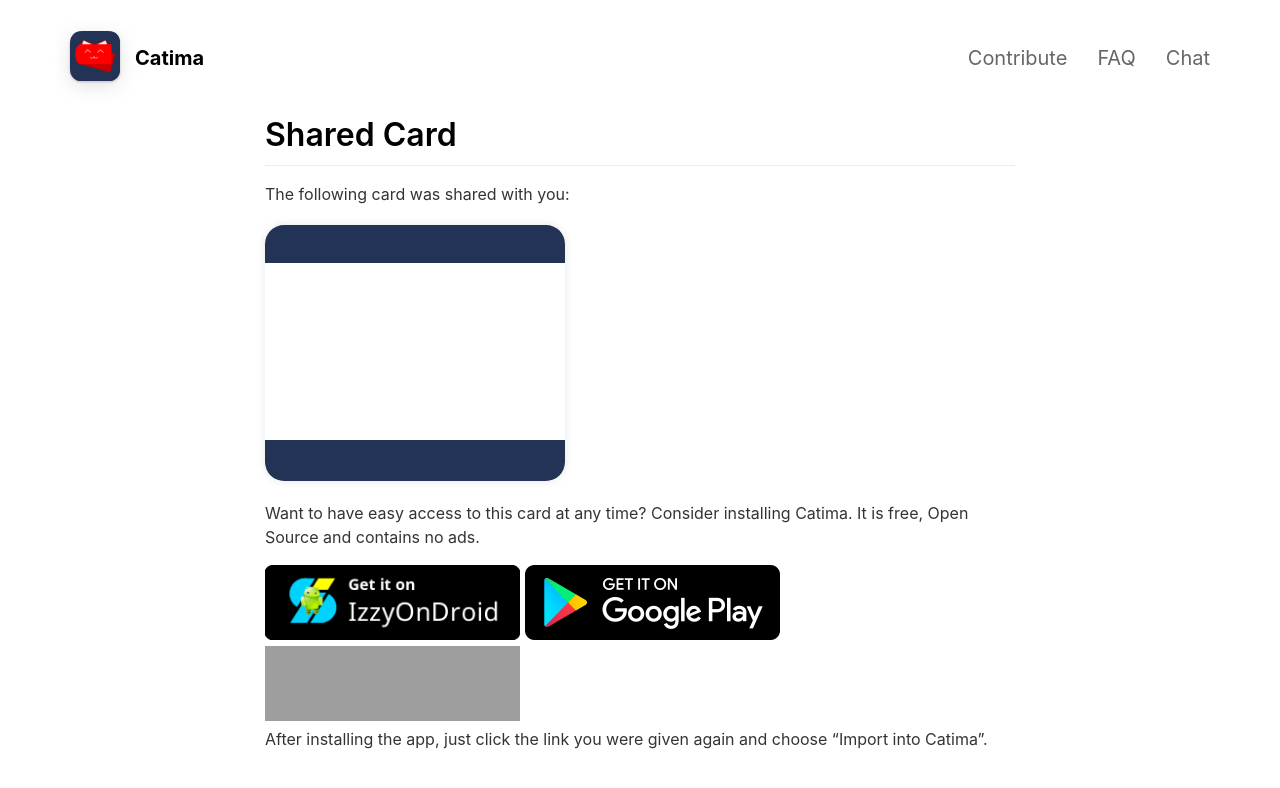
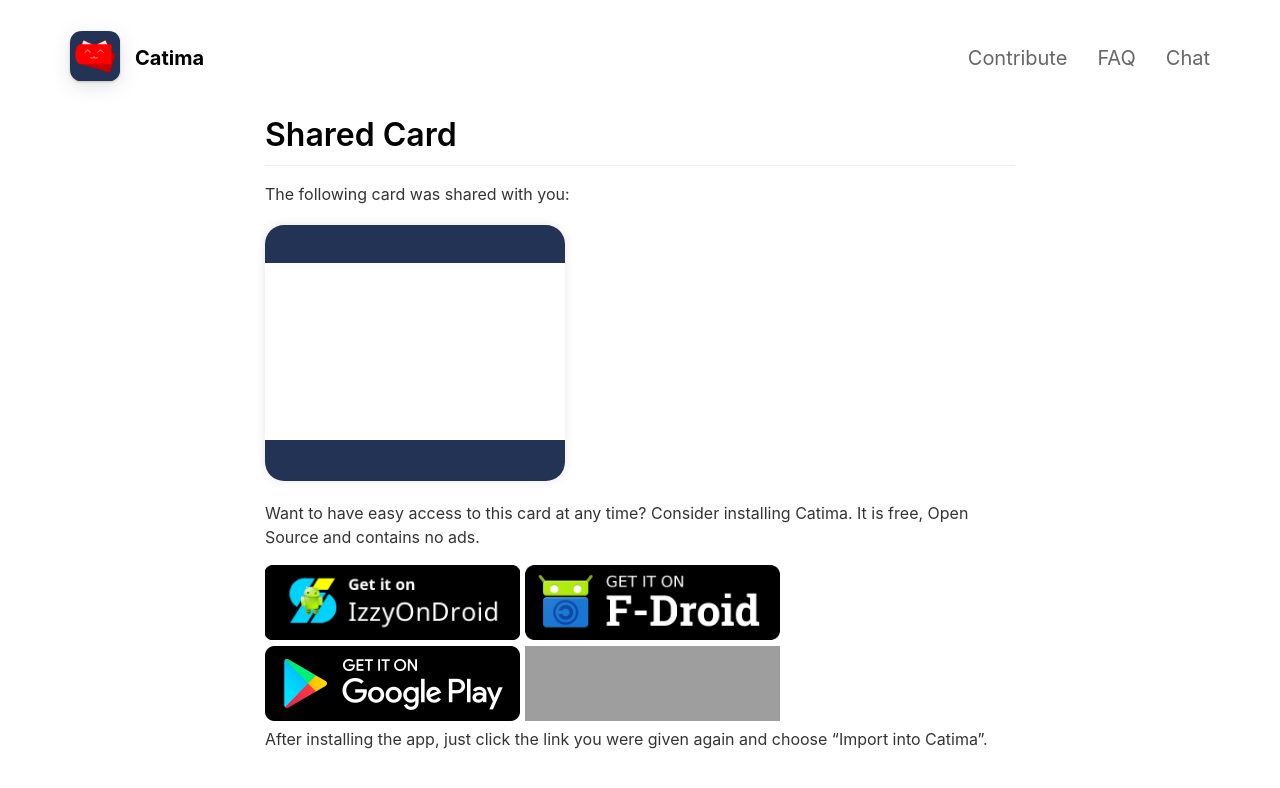
Before and after one commit to CatimaLoyalty/Website, a Jekyll site: the page built from _pages/share.md, in a window 1280 px wide. Shown: the top 788 px of the page. Built offline with Jekyll 4.4.1, drawn with Linux system fonts in a browser that asks for light colours; nearby versions of some CDN libraries; grey boxes are pictures that could not be loaded.

Commit message:
Readd F-Droid button

```diff
--- a/_config.yml
+++ b/_config.yml
@@ -7,7 +7,7 @@ page_title: Catima - The Libre Card Wallet # Automatically populates with app na
 
 appstore_link: # Automatically populates if not set and if iOS app ID is set. Otherwise enter manually.
 playstore_link: https://play.google.com/store/apps/details?id=me.hackerchick.catima # Enter Google Play Store URL.
-#fdroid_link: https://f-droid.org/en/packages/me.hackerchick.catima/
+fdroid_link: https://f-droid.org/en/packages/me.hackerchick.catima/
 izzyondroid_link: https://apt.izzysoft.de/fdroid/index/apk/me.hackerchick.catima
 directDownload_link: https://github.com/TheLastProject/Catima/releases/latest/download/app-release.apk
 #presskit_download_link: https://emilbaehr.com # Enter a link to downloadable file or (e.g. public Dropbox link to a .zip file). Or upload your press kit file to assets and set path accordingly (e.g. "assets/your_press_kit.zip").
--- a/_includes/download_buttons.html
+++ b/_includes/download_buttons.html
@@ -1,19 +1,30 @@
 {% if site.izzyondroid_link %}
-    <a class="izzyOnDroidLink" href="{{site.izzyondroid_link}}"><img class="downloadButton" src="/assets/izzyondroid.png"></a>
+    <a id="izzyOnDroidLink" href="{{site.izzyondroid_link}}"><img class="downloadButton" src="/assets/izzyondroid.png"></a>
 {% endif %}
 {% if site.fdroid_link %}
-    <a class="fdroidLink" href="{{site.fdroid_link}}"><img class="downloadButton" src="/assets/fdroid.png"></a>
+    <a id="fdroidLink" href="{{site.fdroid_link}}"><img class="downloadButton" src="/assets/fdroid.png"></a>
+    <dialog id="fdroidDialog">
+        <p>The F-Droid version is not maintained by the Catima team.{% if site.izzyondroid_link %} <a href="{{site.izzyondroid_link}}">Consider using IzzyOnDroid for faster updates of the official version.</a>{% endif %}</p>
+        <button onClick="window.location.href='{{site.fdroid_link}}'">Download</button>
+        <button class="dismiss" onClick="fdroidDialog.close()">Cancel</button>
+    </dialog>
+    <script>
+        document.getElementById("fdroidLink").addEventListener("click", function (event) {
+            event.preventDefault();
+            fdroidDialog.showModal();
+        });
+    </script>
 {% endif %}
 {% if site.playstore_link %}
-    <a class="playStoreLink" href="{{site.playstore_link}}"><img class="downloadButton" src="/assets/playstore.png"></a>
+    <a id="playStoreLink" href="{{site.playstore_link}}"><img class="downloadButton" src="/assets/playstore.png"></a>
 {% endif %}
 {% if site.appstore_link %}
-    <a class="appStoreLink" href="{{site.appstore_link}}"><img class="downloadButton" src="/assets/appstore.png"></a>
+    <a id="appStoreLink" href="{{site.appstore_link}}"><img class="downloadButton" src="/assets/appstore.png"></a>
 {% endif %}
 {% if site.directDownload_link %}
     <a id="directDownloadLink" href="{{site.directDownload_link}}"><img class="downloadButton" src="/assets/download.png"></a>
     <dialog id="directDownloadDialog">
-        <p>Direct download excludes getting automatic updates. We recommend using IzzyOnDroid or Google Play instead.</p>
+        <p>Catima does not include a built-in updater. You will not receive updates. We recommend using IzzyOnDroid, F-Droid or Google Play instead.</p>
         <button onClick="window.location.href='{{site.directDownload_link}}'">Download anyway</button>
         <button class="dismiss" onClick="directDownloadDialog.close()">Cancel</button>
     </dialog>
```
